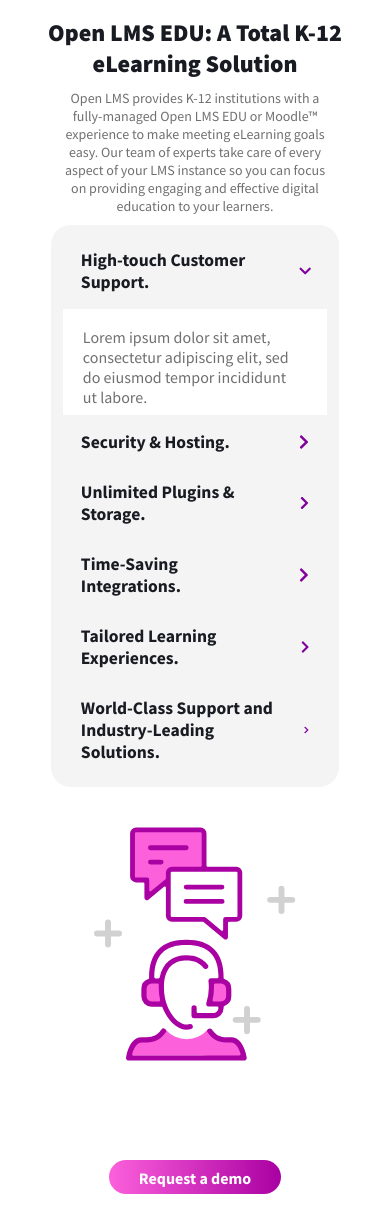
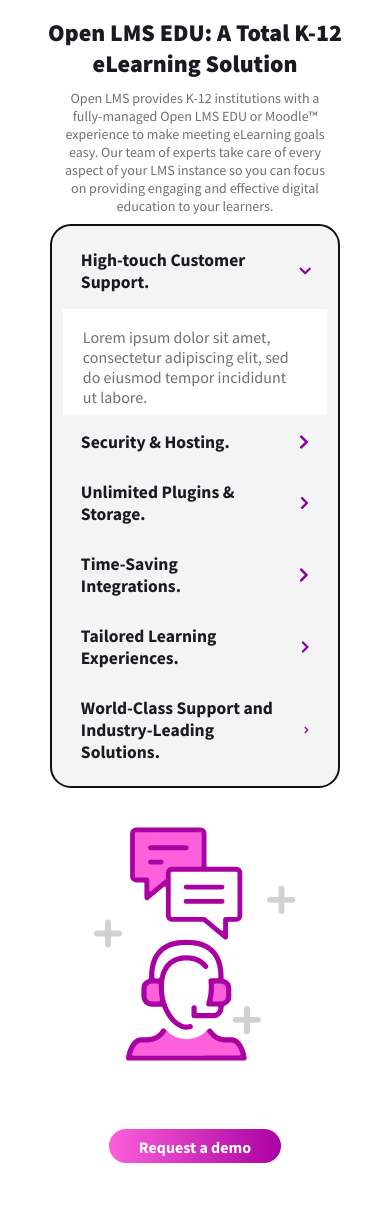
Before and after one commit to nurkocar/Acordion, a React (Create React App) app: page / in a window 390 px wide. Shown: the top 1232 px of the page. After the commit the page ends 1187 px from the top, so only its background shows below. Built offline with nearby package versions, Linux system fonts and the light colour scheme.

Commit message:
Handled arrow keys usage

```diff
--- a/src/components/acordion/Acordion.js
+++ b/src/components/acordion/Acordion.js
@@ -1,21 +1,41 @@
-import { useState } from 'react';
+import { useEffect, useRef } from "react";
 import { acordionData } from "../../data/acordionData";
 import { PanelItem } from '../panelItem';
 import styles from './Acordion.module.css';
 
 
-export const Acordion = ({ setIcon }) => {
+export const Acordion = ({ selectedItem, setSelectedItem }) => {
 
-    const [selectedItem, setSelectedItem] = useState(0);
+    const ref = useRef(null);
 
-    const clickHandler = (item, index) => {
+    const clickHandler = (index) => {
         setSelectedItem(index);
-        setIcon(item.icon);
     };
+
+    const handleKeyPress = (e) => {
+        e.preventDefault();
+
+        if (e.key === 'ArrowUp' && selectedItem > 0) {
+            setSelectedItem(prevState => prevState - 1);
+        }
+        if (e.key === 'ArrowDown' && selectedItem < acordionData.length - 1) {
+            setSelectedItem(prevState => prevState + 1);
+        }
+    }
+
+    useEffect(() => {
+        ref.current?.focus();
+    }, []);
+
     return (
-        <section className={styles.acordionContainer}>
+        <section tabIndex='0' className={styles.acordionContainer} onKeyDown={handleKeyPress} ref={ref}>
             {acordionData.map((item, index) => (
-                <PanelItem clickHandler={() => clickHandler(item, index)} key={index} data={item} isExpanded={index === selectedItem} />
+                <PanelItem
+                    key={index}
+                    data={item}
+                    isExpanded={index === selectedItem}
+                    clickHandler={() => clickHandler(index)}
+                />
             ))}
         </section>
     )
--- a/src/components/button/Button.module.css
+++ b/src/components/button/Button.module.css
@@ -23,4 +23,7 @@
         font-size: 1rem;
         padding: 8px 30px 6px;
     }
+    .buttonContainer {
+        margin: 1.5rem;
+    }
 }
--- a/src/components/icon/Icon.js
+++ b/src/components/icon/Icon.js
@@ -6,16 +6,17 @@
 
 import styles from './Icon.module.css';
 
-export const Icon = ({ icon, iconPosition }) => {
+export const Icon = ({ iconIndex, iconPosition }) => {
     const position = iconPosition === 'right' ? styles.icon : styles.iconLeft;
+    const icons = ['customer', 'learning', 'security', 'storage', 'time', 'world']
     return (
         <section className={styles.iconContainer}>
-            {icon === 'customer' && <CustomerIcon className={position} />}
-            {icon === 'learning' && <LearningIcon className={position} />}
-            {icon === 'security' && <SecurityIcon className={position} />}
-            {icon === 'storage' && <WorldIcon className={position} />}
-            {icon === 'time' && <TimeIcon className={position} />}
-            {icon === 'world' && <WorldIcon className={position} />}
+            {icons[iconIndex] === 'customer' && <CustomerIcon className={position} />}
+            {icons[iconIndex] === 'learning' && <LearningIcon className={position} />}
+            {icons[iconIndex] === 'security' && <SecurityIcon className={position} />}
+            {icons[iconIndex] === 'storage' && <WorldIcon className={position} />}
+            {icons[iconIndex] === 'time' && <TimeIcon className={position} />}
+            {icons[iconIndex] === 'world' && <WorldIcon className={position} />}
         </section>
     )
 };
--- a/src/pages/faqModule/FaqModule.js
+++ b/src/pages/faqModule/FaqModule.js
@@ -5,11 +5,12 @@
 import { Icon } from '../../components/icon';
 import { Button } from "../../components/button";
 
+
 import styles from './FaqModule.module.css';
 
 export const FaqModule = ({ data, iconPosition }) => {
 
-    const [icon, setIcon] = useState('customer');
+    const [selectedItem, setSelectedItem] = useState(0);
 
     return (
         <div>
@@ -18,8 +19,8 @@
                     <Title title={item.title} />
                     <Subtitle subtitle={item.text} />
                     <div className={`${styles.acordionAndIconContainer} ${iconPosition === 'left' ? styles.iconLeft : ''}`} >
-                        <Acordion setIcon={setIcon} />
-                        <Icon iconPosition={iconPosition} icon={icon} />
+                        <Acordion selectedItem={selectedItem} setSelectedItem={setSelectedItem} />
+                        <Icon iconPosition={iconPosition} iconIndex={selectedItem} />
                     </div>
                     <Button title={item.buttonText} />
                 </div>
```
Also changed, not shown: src/components/panelItem/PanelItem.js (+6 -1 lines).
